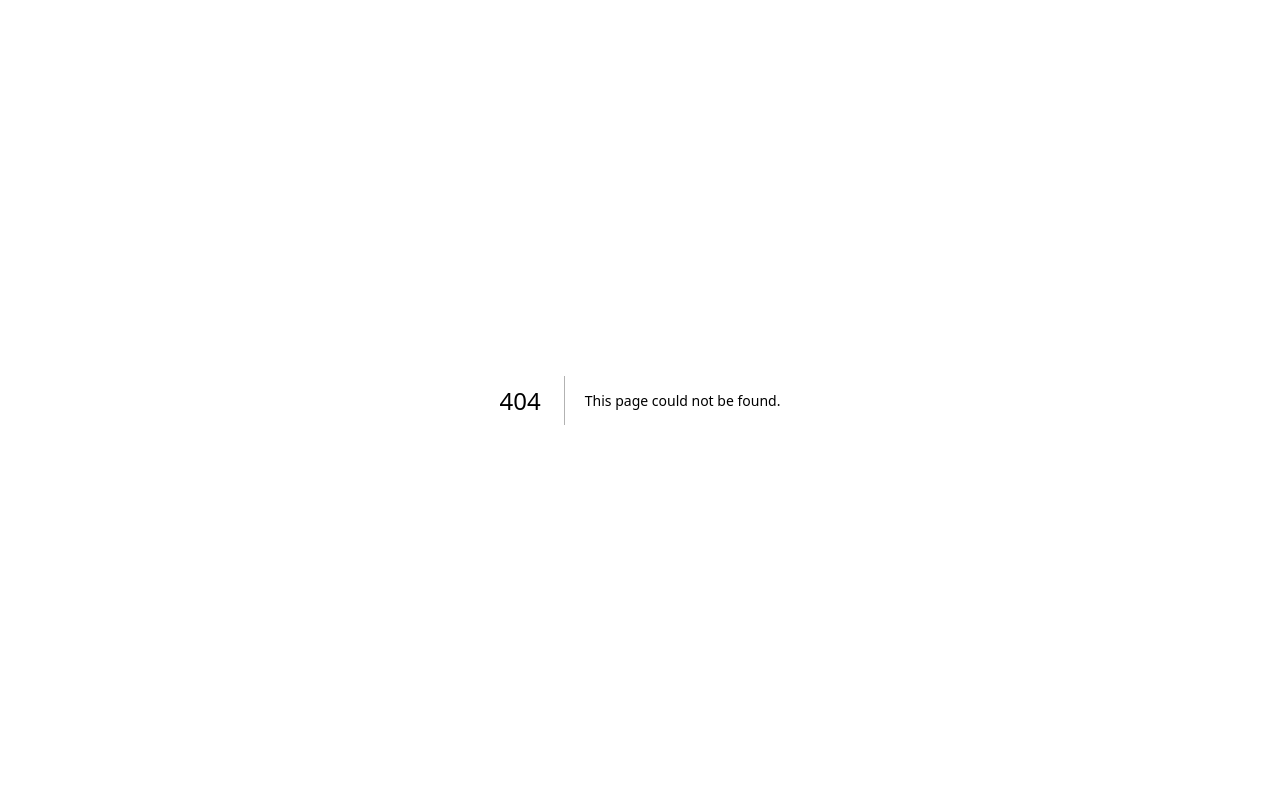
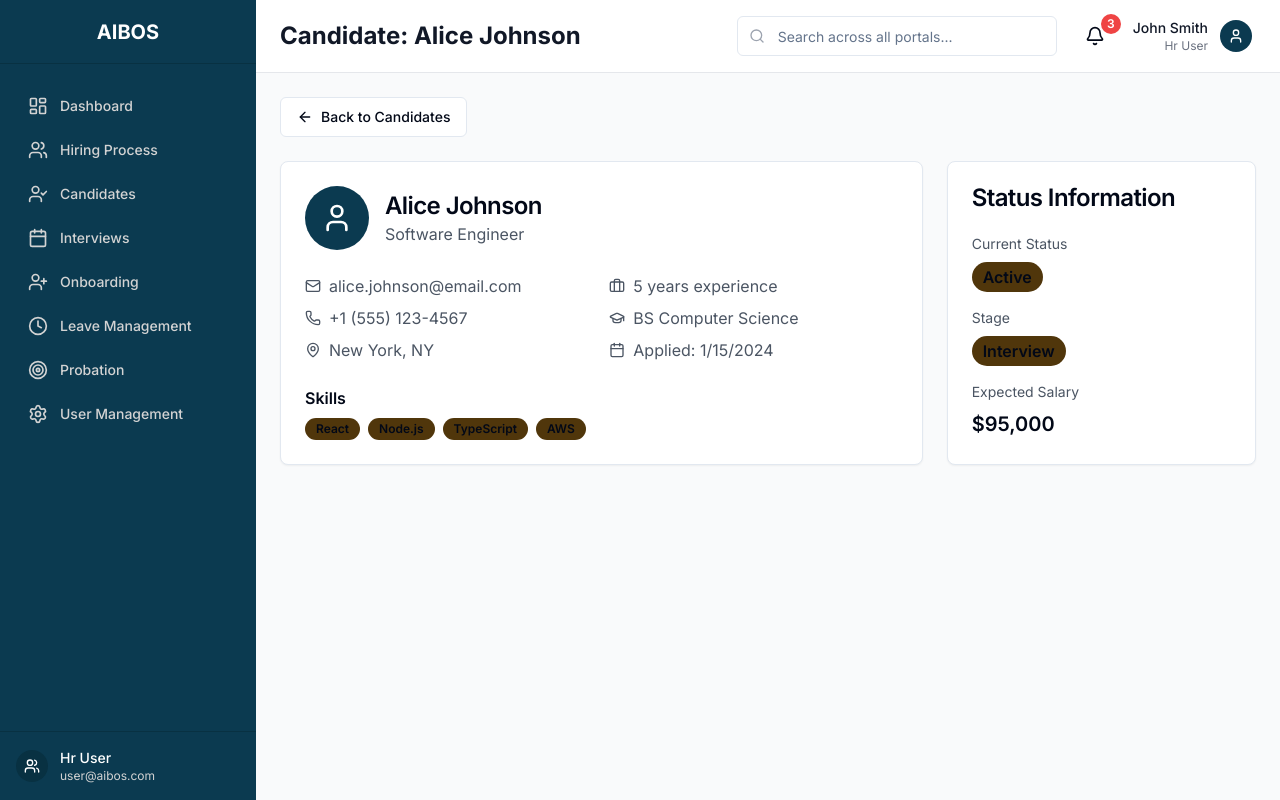
Before and after one commit to Landrian61/admin-portal-prototype, a Next.js app: page /hr/candidates/1 in a window 1280 px wide. Before the commit this address had no page. Built offline with nearby package versions, Linux system fonts and the light colour scheme.

Commit message:
feat: implement candidate details page and candidate data structure

```diff
--- /dev/null
+++ b/src/app/hr/candidates/[id]/page.tsx
@@ -0,0 +1,132 @@
+"use client"
+
+import { use } from "react"
+import { useRouter } from "next/navigation"
+import { MainLayout } from "@/components/layout/main-layout"
+import { Card, CardContent, CardHeader, CardTitle } from "@/components/ui/card"
+import { Button } from "@/components/ui/button"
+import { Badge } from "@/components/ui/badge"
+import { ArrowLeft, Mail, Phone, MapPin, Calendar, User, GraduationCap, Briefcase } from "lucide-react"
+import { candidates } from "@/data/candidates" // We'll move data to a separate file
+
+interface CandidateDetailsPageProps {
+  params: Promise<{
+    id: string
+  }>
+}
+
+export default function CandidateDetailsPage({ params }: CandidateDetailsPageProps) {
+  const router = useRouter()
+  const { id } = use(params)
+  const candidate = candidates.find(c => c.id === parseInt(id))
+
+  if (!candidate) {
+    return (
+      <MainLayout userRole="hr" title="Candidate Not Found">
+        <div className="text-center">
+          <h2 className="text-xl font-semibold">Candidate not found</h2>
+          <Button onClick={() => router.back()} className="mt-4">
+            <ArrowLeft className="w-4 h-4 mr-2" />
+            Go Back
+          </Button>
+        </div>
+      </MainLayout>
+    )
+  }
+
+  return (
+    <MainLayout userRole="hr" title={`Candidate: ${candidate.name}`}>
+      <div className="space-y-6">
+        <Button onClick={() => router.back()} variant="outline">
+          <ArrowLeft className="w-4 h-4 mr-2" />
+          Back to Candidates
+        </Button>
+
+        <div className="grid grid-cols-1 lg:grid-cols-3 gap-6">
+          {/* Main Info */}
+          <Card className="lg:col-span-2">
+            <CardHeader>
+              <div className="flex items-center space-x-4">
+                <div className="w-16 h-16 bg-primary rounded-full flex items-center justify-center">
+                  <User className="w-8 h-8 text-white" />
+                </div>
+                <div>
+                  <CardTitle className="text-2xl">{candidate.name}</CardTitle>
+                  <p className="text-gray-600">{candidate.position}</p>
+                </div>
+              </div>
+            </CardHeader>
+            <CardContent className="space-y-6">
+              <div className="grid grid-cols-2 gap-4">
+                <div className="space-y-2">
+                  <div className="flex items-center text-gray-600">
+                    <Mail className="w-4 h-4 mr-2" />
+                    {candidate.email}
+                  </div>
+                  <div className="flex items-center text-gray-600">
+                    <Phone className="w-4 h-4 mr-2" />
+                    {candidate.phone}
+                  </div>
+                  <div className="flex items-center text-gray-600">
+                    <MapPin className="w-4 h-4 mr-2" />
+                    {candidate.location}
+                  </div>
+                </div>
+                <div className="space-y-2">
+                  <div className="flex items-center text-gray-600">
+                    <Briefcase className="w-4 h-4 mr-2" />
+                    {candidate.experience} experience
+                  </div>
+                  <div className="flex items-center text-gray-600">
+                    <GraduationCap className="w-4 h-4 mr-2" />
+                    {candidate.education}
+                  </div>
+                  <div className="flex items-center text-gray-600">
+                    <Calendar className="w-4 h-4 mr-2" />
+                    Applied: {new Date(candidate.appliedDate).toLocaleDateString()}
+                  </div>
+                </div>
+              </div>
+
+              <div>
+                <h3 className="font-semibold mb-2">Skills</h3>
+                <div className="flex flex-wrap gap-2">
+                  {candidate.skills.map((skill, index) => (
+                    <Badge key={index} variant="secondary">
+                      {skill}
+                    </Badge>
+                  ))}
+                </div>
+              </div>
+            </CardContent>
+          </Card>
+
+          {/* Status Card */}
+          <Card>
+            <CardHeader>
+              <CardTitle>Status Information</CardTitle>
+            </CardHeader>
+            <CardContent className="space-y-4">
+              <div>
+                <p className="text-sm text-gray-600 mb-2">Current Status</p>
+                <Badge variant="secondary" className="text-base">
+                  {candidate.status}
+                </Badge>
+              </div>
+              <div>
+                <p className="text-sm text-gray-600 mb-2">Stage</p>
+                <Badge variant="secondary" className="text-base">
+                  {candidate.stage}
+                </Badge>
+              </div>
+              <div>
+                <p className="text-sm text-gray-600 mb-2">Expected Salary</p>
+                <p className="text-xl font-semibold">{candidate.salary}</p>
+              </div>
+            </CardContent>
+          </Card>
+        </div>
+      </div>
+    </MainLayout>
+  )
+}
--- a/src/app/hr/candidates/page.tsx
+++ b/src/app/hr/candidates/page.tsx
@@ -1,5 +1,6 @@
 "use client"
 
+import { useRouter } from "next/navigation"
 import { MainLayout } from "@/components/layout/main-layout"
 import { Card, CardContent, CardDescription, CardHeader, CardTitle } from "@/components/ui/card"
 import { Badge } from "@/components/ui/badge"
@@ -135,6 +136,8 @@ const getStageColor = (stage: string) => {
 }
 
 export default function CandidatesPage() {
+  const router = useRouter()
+
   return (
     <MainLayout userRole="hr" title="Candidate Management">
       <div className="space-y-6">
@@ -249,7 +252,12 @@ export default function CandidatesPage() {
 
                 {/* Actions */}
                 <div className="flex space-x-2 pt-2">
-                  <Button size="sm" variant="outline" className="flex-1">
+                  <Button
+                    size="sm"
+                    variant="outline"
+                    className="flex-1"
+                    onClick={() => router.push(`/hr/candidates/${candidate.id}`)}
+                  >
                     <Eye className="w-4 h-4 mr-1" />
                     View
                   </Button>
--- /dev/null
+++ b/src/data/candidates.ts
@@ -0,0 +1,106 @@
+import { Candidate } from "@/types/candidate"
+
+export const candidates: Candidate[] = [
+  {
+    id: 1,
+    name: "Alice Johnson",
+    email: "alice.johnson@email.com",
+    phone: "+1 (555) 123-4567",
+    position: "Software Engineer",
+    location: "New York, NY",
+    experience: "5 years",
+    education: "BS Computer Science",
+    status: "Active",
+    stage: "Interview",
+    appliedDate: "2024-01-15",
+    resumeUrl: "/resumes/alice-johnson.pdf",
+    skills: ["React", "Node.js", "TypeScript", "AWS"],
+    salary: "$95,000",
+    avatar: "/api/placeholder/40/40"
+  },
+  {
+    id: 2,
+    name: "Bob Smith",
+    email: "bob.smith@email.com",
+    phone: "+1 (555) 234-5678",
+    position: "Product Manager",
+    location: "San Francisco, CA",
+    experience: "7 years",
+    education: "MBA, BS Engineering",
+    status: "Active",
+    stage: "Screening",
+    appliedDate: "2024-01-14",
+    resumeUrl: "/resumes/bob-smith.pdf",
+    skills: ["Product Strategy", "Agile", "Analytics", "Leadership"],
+    salary: "$120,000",
+    avatar: "/api/placeholder/40/40"
+  },
+  {
+    id: 3,
+    name: "Carol Davis",
+    email: "carol.davis@email.com",
+    phone: "+1 (555) 345-6789",
+    position: "UX Designer",
+    location: "Austin, TX",
+    experience: "4 years",
+    education: "BFA Design",
+    status: "Active",
+    stage: "Portfolio Review",
+    appliedDate: "2024-01-12",
+    resumeUrl: "/resumes/carol-davis.pdf",
+    skills: ["Figma", "User Research", "Prototyping", "Design Systems"],
+    salary: "$85,000",
+    avatar: "/api/placeholder/40/40"
+  },
+  {
+    id: 4,
+    name: "David Wilson",
+    email: "david.wilson@email.com",
+    phone: "+1 (555) 456-7890",
+    position: "Data Analyst",
+    location: "Chicago, IL",
+    experience: "3 years",
+    education: "MS Data Science",
+    status: "On Hold",
+    stage: "Technical Assessment",
+    appliedDate: "2024-01-10",
+    resumeUrl: "/resumes/david-wilson.pdf",
+    skills: ["Python", "SQL", "Tableau", "Machine Learning"],
+    salary: "$75,000",
+    avatar: "/api/placeholder/40/40"
+  },
+  {
+    id: 5,
+    name: "Emma Brown",
+    email: "emma.brown@email.com",
+    phone: "+1 (555) 567-8901",
+    position: "Marketing Manager",
+    location: "Los Angeles, CA",
+    experience: "6 years",
+    education: "BA Marketing",
+    status: "Active",
+    stage: "Final Interview",
+    appliedDate: "2024-01-08",
+    resumeUrl: "/resumes/emma-brown.pdf",
+    skills: ["Digital Marketing", "SEO", "Content Strategy", "Analytics"],
+    salary: "$90,000",
+    avatar: "/api/placeholder/40/40"
+  },
+  {
+    id: 6,
+    name: "Frank Miller",
+    email: "frank.miller@email.com",
+    phone: "+1 (555) 678-9012",
+    position: "Sales Representative",
+    location: "Miami, FL",
+    experience: "2 years",
+    education: "BA Business",
+    status: "Rejected",
+    stage: "Application Review",
+    appliedDate: "2024-01-05",
+    resumeUrl: "/resumes/frank-miller.pdf",
+    skills: ["Sales", "CRM", "Negotiation", "Customer Relations"],
+    salary: "$60,000",
+    avatar: "/api/placeholder/40/40"
+  }
+]
--- /dev/null
+++ b/src/types/candidate.ts
@@ -0,0 +1,17 @@
+export interface Candidate {
+  id: number
+  name: string
+  email: string
+  phone: string
+  position: string
+  location: string
+  experience: string
+  education: string
+  status: string
+  stage: string
+  appliedDate: string
+  resumeUrl: string
+  skills: string[]
+  salary: string
+  avatar: string
+}
```
